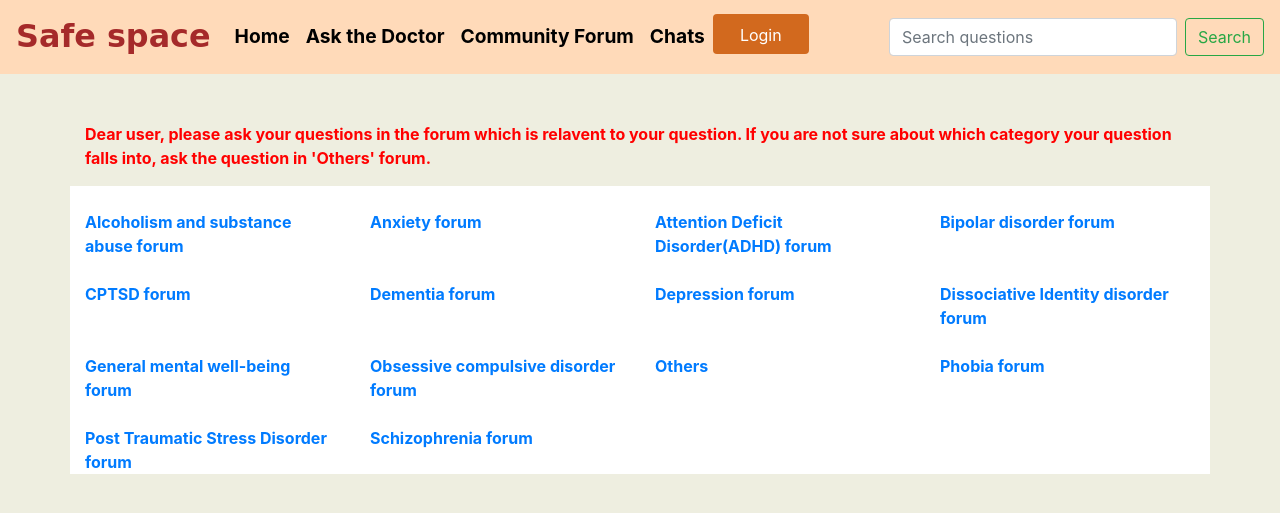
After one commit to prathimabhat/safe-space, a Django app: page /community_forum/ in a window 1280 px wide. The commit adds this page. Shown: the top 513 px of the page. Run offline with Django 3.2, Linux system fonts and the light colour scheme; data comes from the database, SQL or seed files in the repository; some libraries are stand-ins or nearby versions.

Commit message:
categories,questions and answers page done. working on answer form

```diff
--- a/Ask_the_doctor/templates/Ask_the_doctor/base.html
+++ b/Ask_the_doctor/templates/Ask_the_doctor/base.html
@@ -67,7 +67,7 @@
 
 
           <li class="nav-item">
-            <a class="nav-link" href="#">Community Forum</a>
+            <a class="nav-link" href="/community_forum/">Community Forum</a>
           </li>
 
           {% if user.is_authenticated %}
--- a/community_forum/models.py
+++ b/community_forum/models.py
@@ -12,13 +12,6 @@ class Categories(models.Model):
 	def __str__(self):
 		return f"{self.category_name}"
 
-class Votes(models.Model):
-	id=models.AutoField(primary_key=True,unique=True)
-	up_votes=models.IntegerField(blank=True)
-	down_votes=models.IntegerField(blank=True)
-
-	def __str__(self):
-		return f"{self.id}"
 
 class Questions(models.Model):
 	class Meta:
@@ -27,13 +20,26 @@ class Questions(models.Model):
 	id=models.AutoField(primary_key=True,unique=True)
 	user=models.ForeignKey(Profile,on_delete=models.CASCADE,related_name='questions',blank=True,null=True)
 	category=models.ForeignKey(Categories,on_delete=models.CASCADE,related_name='questions',blank=True,null=True)
-	votes=models.ForeignKey(Votes,on_delete=models.CASCADE,related_name='questions',blank=True,null=True)
 	question_title=models.CharField(max_length=300,blank=True,null=True)
 	question_detail=RichTextField(blank=True,null=True)
 	date=models.DateTimeField(auto_now_add=True)
 
 	def __str__(self):
 		return f"{self.question_title}"
+
+class QuestionVotes(models.Model):
+	class Meta:
+		verbose_name_plural= "Question Votes"
+
+	id=models.AutoField(primary_key=True,unique=True)
+	user=models.ForeignKey(Profile,on_delete=models.CASCADE,related_name='questionvotes',blank=True,null=True)
+	question=models.ForeignKey(Questions,on_delete=models.CASCADE,related_name='questionvotes',blank=True,null=True)
+	up_votes=models.IntegerField(blank=True)
+	down_votes=models.IntegerField(blank=True)
+
+	def __str__(self):
+		return f"{self.id}"
+
 
 class Answers(models.Model):
 	class Meta:
@@ -42,10 +48,23 @@ class Answers(models.Model):
 	id=models.AutoField(primary_key=True,unique=True)
 	user=models.ForeignKey(Profile,on_delete=models.CASCADE,related_name='answers',blank=True,null=True)
 	category=models.ForeignKey(Categories,on_delete=models.CASCADE,related_name='answers',blank=True,null=True)
-	votes=models.ForeignKey(Votes,on_delete=models.CASCADE,related_name='answers',blank=True,null=True)
 	question=models.ForeignKey(Questions,on_delete=models.CASCADE,related_name='answers',blank=True,null=True)
 	answer=RichTextField(blank=True,null=True)
 	date=models.DateTimeField(auto_now_add=True)
+
+	def __str__(self):
+		return f"{self.id}"
+
+
+class AnswerVotes(models.Model):
+	class Meta:
+		verbose_name_plural="Answer Votes"
+
+	id=models.AutoField(primary_key=True,unique=True)
+	user=models.ForeignKey(Profile,on_delete=models.CASCADE,related_name='answervotes',blank=True,null=True)
+	answer=models.ForeignKey(Answers,on_delete=models.CASCADE,related_name='answervotes',blank=True,null=True)
+	up_votes=models.IntegerField(blank=True)
+	down_votes=models.IntegerField(blank=True)
 
 	def __str__(self):
 		return f"{self.id}"
--- /dev/null
+++ b/community_forum/templates/community_forum/categories.html
@@ -0,0 +1,31 @@
+{% block content %}
+{% include 'ask_the_doctor/base.html' %}
+
+<style type="text/css">
+	body{
+		background-color: #EEEEE0;
+	}
+
+
+</style>
+
+<br><br>
+<div class="container">
+	<p style="color:red;font-weight: bold;">Dear user, please ask your questions in the forum which is relavent to your question. If you are not sure about which category your question falls into, ask the question in 'Others' forum.</p>
+</div>
+
+<div class="container" style="background-color:white;">
+
+	<div class="row">
+		{% for category in categories%}
+
+	    <div class="col-lg-3 col-md-3 col-sm-6 col-xs-6">
+	    	<span style="font-weight: bolder;"><br><a href="/community_forum/{{category.category_name}}/">{{category.category_name|safe}}</a><br></span>
+	    </div>
+	    {% endfor %}
+	    <br>
+	</div>
+</div>
+
+
+{% endblock %}
--- /dev/null
+++ b/community_forum/urls.py
@@ -0,0 +1,10 @@
+from django.conf.urls import url, include
+from django.urls import path
+from . import views
+app_name="community_forum"
+urlpatterns=[
+	path('',views.CategoryView.as_view()),
+	path('<str:category>/',views.SubforumView),
+	path('questions/<int:pk>/',views.QuestionView.as_view()),
+
+]
--- a/community_forum/views.py
+++ b/community_forum/views.py
@@ -1,3 +1,52 @@
 from django.shortcuts import render
+from community_forum.models import Categories
+from django.http import HttpResponse,HttpResponseRedirect
+from django.views import View
+from django.contrib.auth.mixins import LoginRequiredMixin
+from django.shortcuts import get_object_or_404
+from .forms import AnswerForm
+from community_forum.models import Questions,Answers,Comments,QuestionVotes,AnswerVotes
+# Create your views here.
+class CategoryView(View):
 
-# Create your views here.
+	def get(self, request, *args, **kwargs):
+
+		categories=Categories.objects.order_by('category_name')
+		context={
+			'categories':categories
+		}
+		return render(request,'community_forum/categories.html',context)
+
+def SubforumView(request,*args,**kwargs):
+	category=kwargs['category']
+	category_=get_object_or_404(Categories,category_name=category)
+	category_questions=Questions.objects.filter(category=category_)
+	question_votes=QuestionVotes.objects.filter(question=category_questions)
+
+	return render(request,'community_forum/subforums.html',
+			{'category':category,
+			'category_questions':category_questions,
+			'question_votes':question_votes
+			}
+		)
+
+class QuestionView(View):
+
+	def get(self,request,*args,**kwargs):
+		question_id=kwargs['pk']
+		question=Questions.objects.filter(id=question_id)
+		answers=Answers.objects.filter(question=question_id)
+		context={
+			'question':question,
+			'answers':answers
+		}
+		return render(request,'community_forum/questions.html',context)
+
+class AnswerView(View,LoginRequiredMixin):
+	def post(self,request,*args,**kwargs):
+		answerform=AnswerForm(request.POST)
+		if answerform.is_valid():
+			answer = answerform.save(commit=False)
+			answer.user = request.user.profile
+			answer.question=Questions.objects.filter(id=kwargs['pk'])
+			answer=answerform.cleaned_data.get('answer')
--- a/safe_space/urls.py
+++ b/safe_space/urls.py
@@ -20,4 +20,5 @@ urlpatterns = [
     path('admin/', admin.site.urls),
     path('accounts/',include('accounts.urls')),
     path('ask_the_doctor/',include('Ask_the_doctor.urls')),
+    path('community_forum/',include('community_forum.urls')),
 ]
```
Also changed, not shown: accounts/admin.py (+6 -1 lines), community_forum/forms.py (added, +12 -0 lines), community_forum/templates/community_forum/questions.html (added, +56 -0 lines), community_forum/templates/community_forum/subforums.html (added, +31 -0 lines), community_forum/migrations/0003_auto_20201118_2116.py (added), db.sqlite3.
